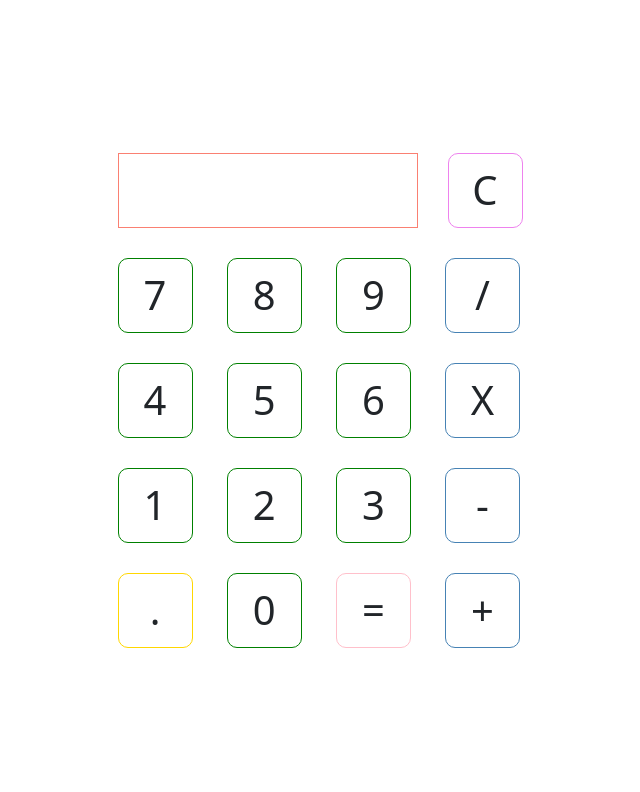
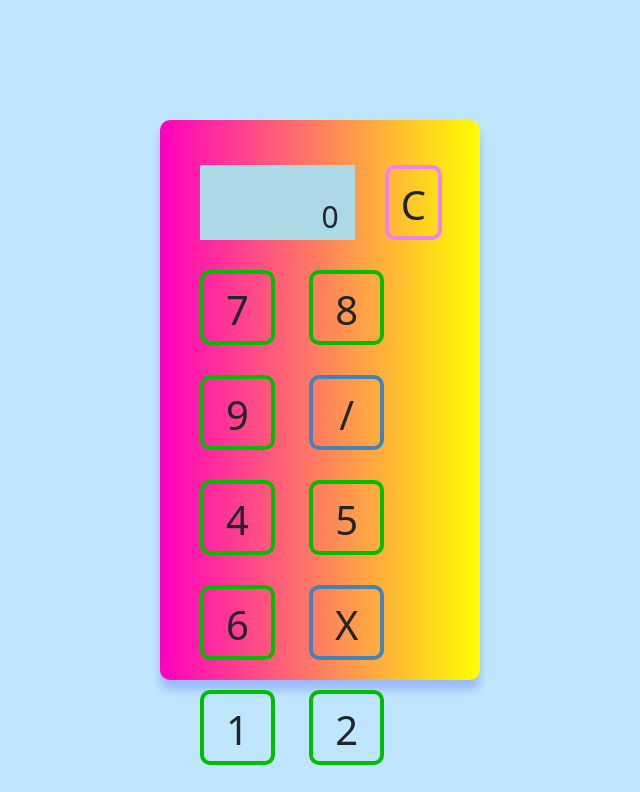
Before and after one commit to cyl2chan/project-calculator-final, a plain HTML site: page index.html in a window 1280 px wide. Shown: the top 792 px of the page, without its empty margins (320-960 px from the left). Drawn offline with nearby package versions, Linux system fonts and the light colour scheme.

Commit message:
Add index.html

```diff
--- a/index.html
+++ b/index.html
@@ -9,11 +9,12 @@
 
 </head>
 <body>
+
         <div class="calculator">
             <div class="first-row">
                 <div id="screen">
                     <div class="previous"></div>
-                <div class="current"></div>
+                    <div class="current">0</div>
                 </div>
                 <button id="clear-btn" class="btn">C</button>
             </div>
--- a/style.css
+++ b/style.css
@@ -5,6 +5,20 @@ body {
     flex-direction: column;
     width: 100vw;
     height: 100vh;
+
+    background-color: rgb(192, 230, 255);
+}
+
+.calculator {
+    background: #C2185B;
+    background-image: linear-gradient(to right, rgb(255, 0, 191) , yellow);
+    height: 70vh;
+    padding-top: 30px;
+    border-radius: 10px;;
+    width: 25vw;
+    /*padding-right: 25px;*/
+    padding-left: 25px;
+    box-shadow: 0 10px 10px rgba(17, 1, 241, 0.2);
 }
 
 .btn {
@@ -15,7 +29,7 @@ body {
 }
 
 .number {
-    border: 1px solid green;
+    border: 4px solid rgb(0, 189, 0);
     border-radius: 10px;
 }
 
@@ -24,7 +38,7 @@ body {
 }
 
 .operator {
-    border: 1px solid steelblue;
+    border: 4px solid steelblue;
     border-radius: 10px;
 }
 
@@ -33,7 +47,7 @@ body {
 }
 
 .decimal {
-    border: 1px solid gold;
+    border: 4px solid gold;
     border-radius: 10px;
 }
 
@@ -42,7 +56,7 @@ body {
 }
 
 .equal {
-    border: 1px solid pink;
+    border: 4px solid pink;
     border-radius: 10px;
 }
 
@@ -51,7 +65,7 @@ body {
 }
 
 #clear-btn {
-    border: 1px solid violet;
+    border: 4px solid violet;
     border-radius: 10px;
 }
 
@@ -59,18 +73,28 @@ body {
     background-color: palevioletred;
 }
 
-.first-row {
+.first-row{
     display: flex;
     justify-content: center;
     align-items: center;
     flex-direction: row;
+
+    padding-right: 23px;
+}
+
+.first-row .other-rows {
+
+    display: flex;
+    gap: 5px;
 }
 
 #screen {
     width: 300px;
-    border: 1px solid salmon;
+    border: 1px solid lightblue;
     height: 75px;
     margin: 15px;
+    padding-right: 15px;
+    background-color: lightblue;
 
     display: flex;
     flex-direction: column;
```
Lines whose indentation alone changed are shown as unchanged.
